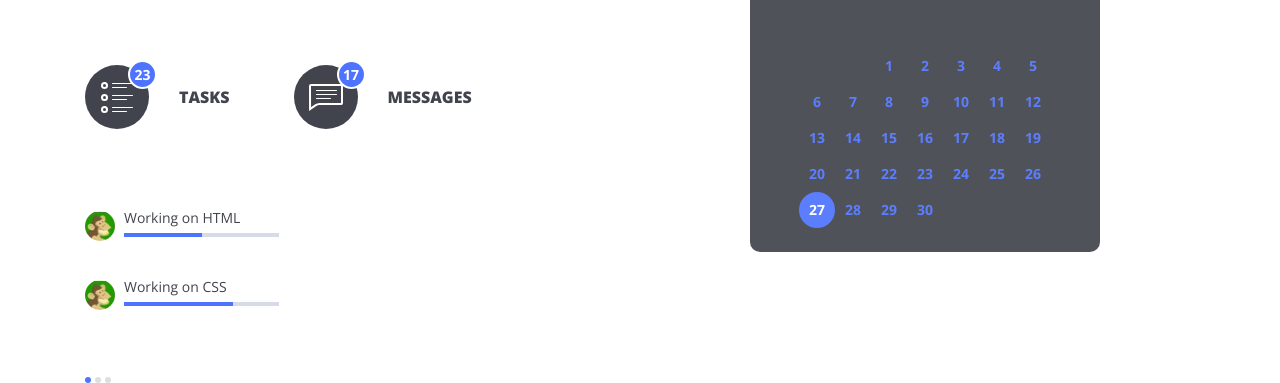
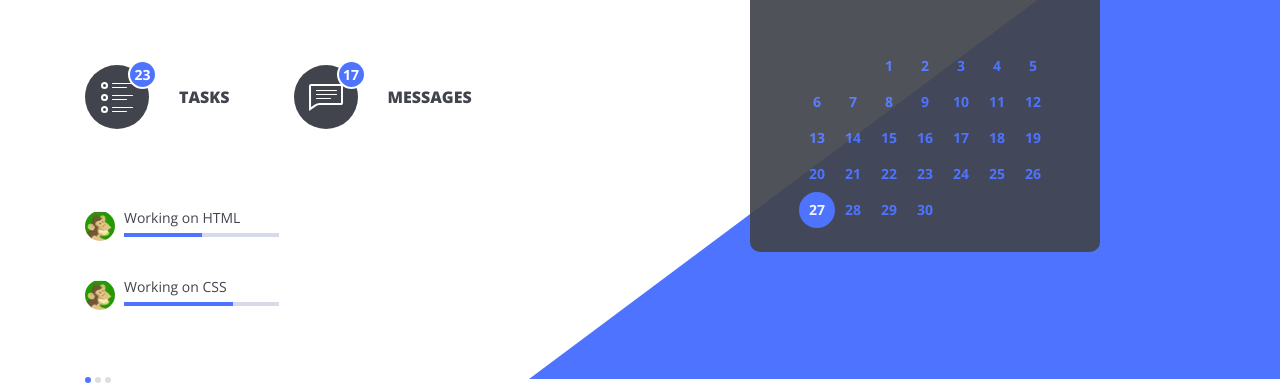
Before and after one commit to marcinszczodry/zadanie-testowe, a website: page index.html in a window 1280 px wide. Shown: the part 421-804 px from the top of the page. Drawn offline with nearby package versions, Linux system fonts and the light colour scheme; files that its build step writes are made by us from their sources.

Commit message:
feat(background-triangle): create markup and style triangle that is positioned under the calendar

```diff
--- a/index.html
+++ b/index.html
@@ -227,6 +227,7 @@
 			</div>
 		</div>
 	</main>
+	<div class="background-triangle"></div>
 	<!-- / page-home -->
 	<script src="js/jquery.min.js"></script>
 	<script src="js/bootstrap.min.js"></script>
--- a/scss/pages/_home.scss
+++ b/scss/pages/_home.scss
@@ -1,3 +1,13 @@
+.background-triangle {
+  position: fixed;
+  top: 0;
+  left: 0;
+  width: 100vw;
+  height: 100vh;
+  background: #4E74FF;
+  clip-path: polygon(100% 30%, 41.33% 100%, 100% 100%);
+}
+
 .greeting {
   margin-top: 47px;
   margin-bottom: 70px;
```
